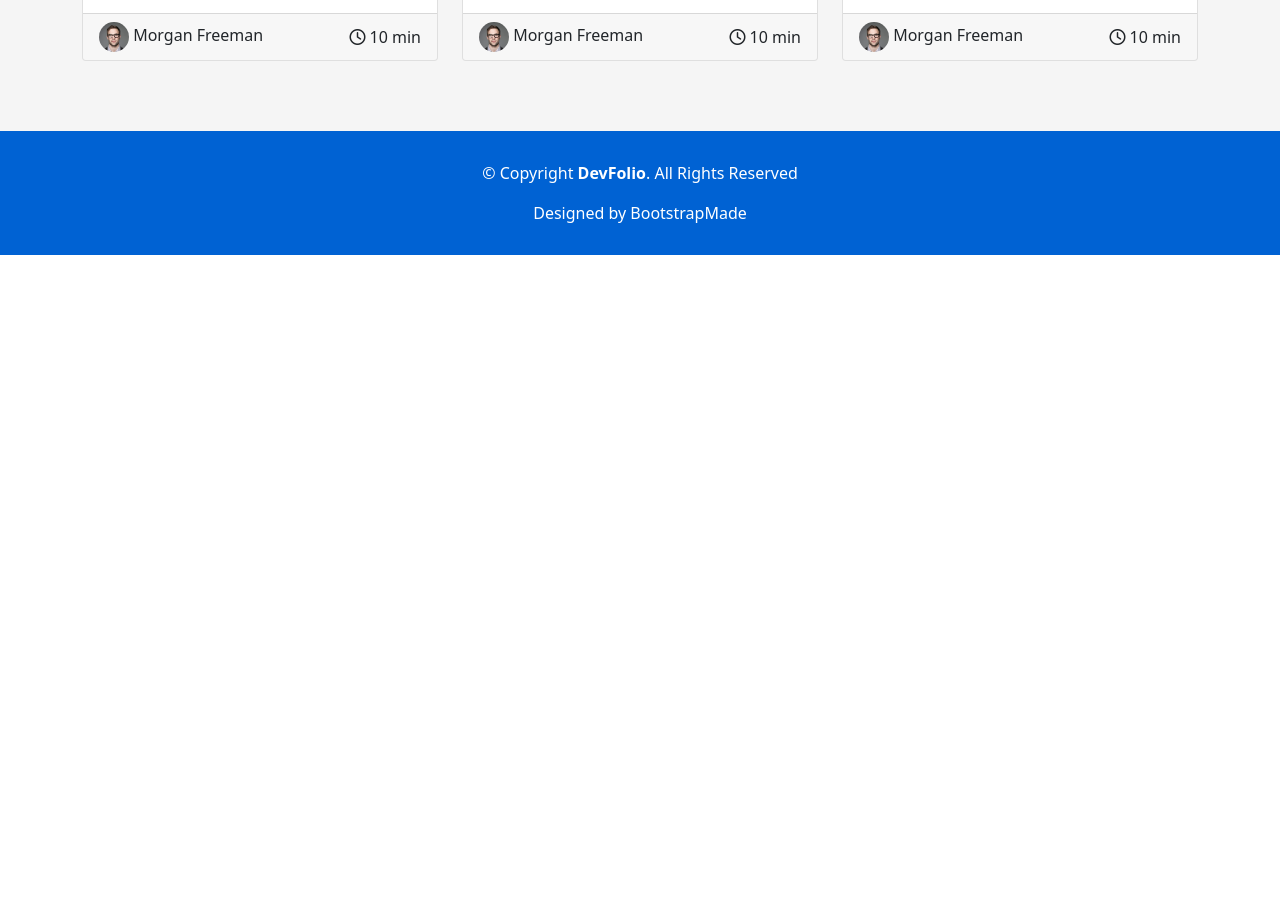
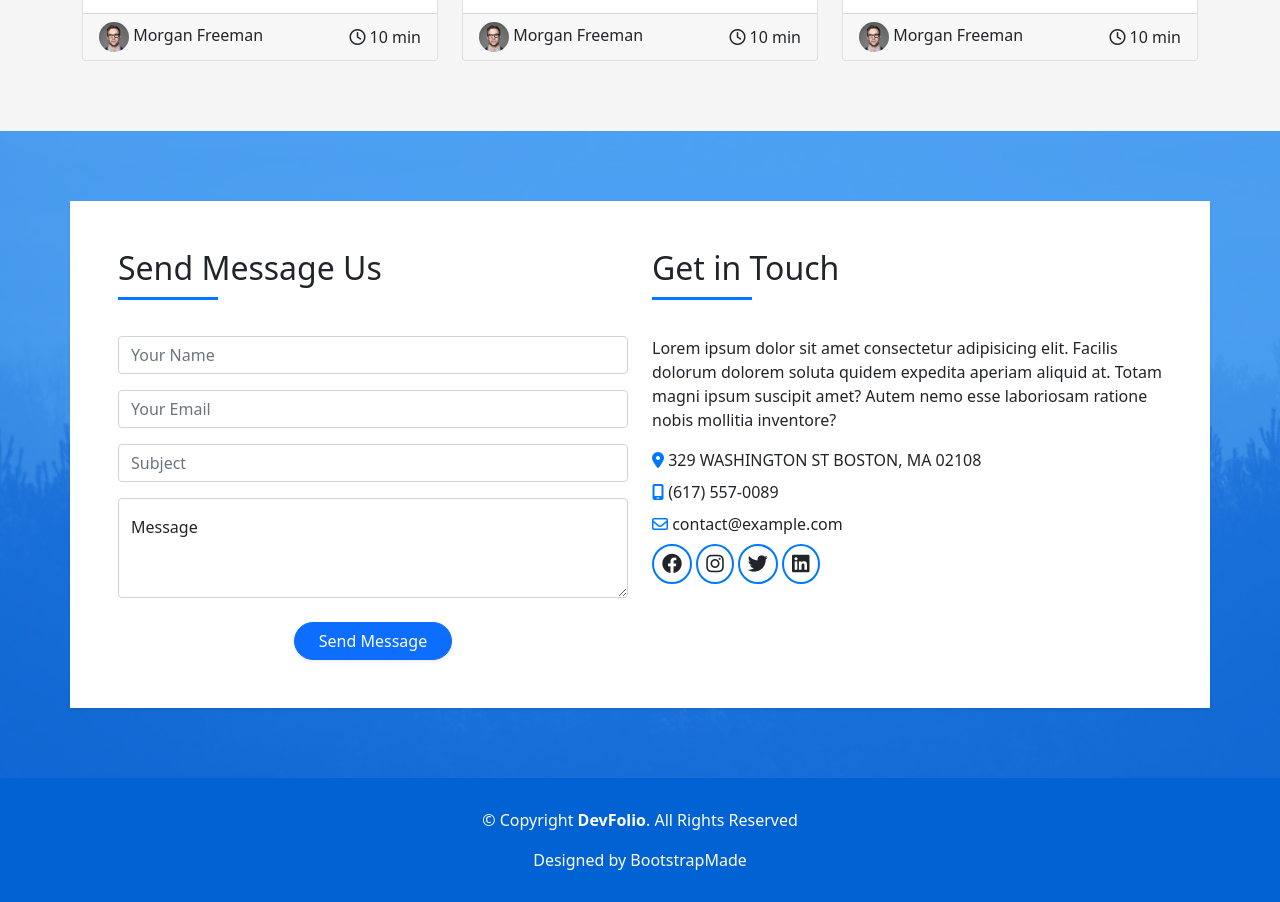
Before and after one commit to HosSamNeo/devfolio, a plain HTML site: page index.html in a window 1280 px wide. Shown: the part 5051-5953 px from the top of the page. Before the commit the page ends 5306 px from the top, so only its background shows below. Drawn offline with nearby package versions, Linux system fonts and the light colour scheme.

Commit message:
done
done

```diff
--- a/index.html
+++ b/index.html
@@ -546,7 +546,71 @@
     <!-- END BLOG SECTION  -->
 
     <!-- START CONTACT SECTION  -->
+    <section class="form">
+        <div class="overlay shadow-sm ">
+          <div class="container pt-5 shadow-sm p-5 bg-white ">
 
+            <div class="row">
+              <div class="col-md-6  ">
+                <h5 class="title-left mb-5 "> Send Message Us</h5>
+                <div class="mb-3">
+                  <input type="text" class="form-control" id="formGroupExampleInput" placeholder="Your Name">
+                </div>
+                <div class="mb-3">
+                  <input type="email" class="form-control" id="formGroupExampleInput2" placeholder="Your Email">
+                </div>
+                <div class="mb-3">
+                  <input type="text" class="form-control" id="formGroupExampleInput2" placeholder="Subject">
+                </div>
+                <div class="form-floating">
+                  <textarea class="form-control" placeholder="Leave a comment here" id="floatingTextarea2"
+                    style="height: 100px"></textarea>
+                  <label for="floatingTextarea2">Message</label>
+                </div>
+                <div class="text-center">
+                  <button class="btn btn-primary  shadow-sm mt-4 rounded-pill px-4  " type="submit">Send Message</button>
+                </div>
+              </div>
+
+              <div class="col-md-6 ">
+                <div>
+                  <h5 class="title-left mb-5"> Get in Touch</h5>
+                  <p>Lorem ipsum dolor sit amet consectetur adipisicing elit. Facilis dolorum dolorem soluta quidem
+                    expedita aperiam aliquid at. Totam magni ipsum suscipit amet? Autem nemo esse laboriosam ratione nobis
+                    mollitia inventore?</p>
+                </div>
+
+                <div class="icon mb-2">
+                  <i class="fa-solid fa-location-dot" style="color: #0078ff;"></i>
+                  <span> 329 WASHINGTON ST BOSTON, MA 02108</span>
+                </div>
+                <div class="icon mb-2">
+                  <i class="fa-solid fa-mobile-screen " style="color: #0078ff;"></i>
+                  <span> (617) 557-0089</span>
+                </div>
+                <div class=" title-icon mb-2 ">
+                  <i class="fa-regular fa-envelope " style="color: #0078ff;"></i>
+                  <span> contact@example.com</span>
+                </div>
+
+
+                <div class="icon-link pr-3">
+                  <span><i class="fa-brands fa-facebook fs-5 p-2 rounded-circle"
+                      style=" border: 2px solid #0078ff;"></i><i class=""></i></span>
+                  <span><i class="fa-brands fa-instagram fs-5 p-2 rounded-circle"
+                      style=" border: 2px solid #0078ff;"></i><i class=""></i></span>
+                  <span><i class="fa-brands fa-twitter fs-5 p-2 rounded-circle" style=" border: 2px solid #0078ff;"></i><i
+                      class=""></i></span>
+                  <span><i class="fa-brands fa-linkedin fs-5 p-2 rounded-circle"
+                      style=" border: 2px solid #0078ff;"></i><i class=""></i></span>
+                </div>
+
+              </div>
+
+            </div>
+          </div>
+        </div>
+    </section>
 
 
     <!-- END CONTACT SECTION  -->
--- a/style.css
+++ b/style.css
@@ -457,6 +457,28 @@ body {
 /* END BLOG SECTION  */
 
 /* START CONTACT SECTION  */
+.form{
+    background-attachment: fixed;
+    background-image: url(images/slider.jpg);
+    background-size: cover;
+    background-repeat: no-repeat;
+    background-position: center center;
+
+}
+
+.form .overlay{
+    width: 100%;
+    height: 100%;
+    background-color: rgba(0,125,255,0.7);
+    padding: 70px 0px;
+}
+.icon-link i:hover{
+    background-color: #0078ff;
+    color: white;
+    box-shadow: 0 0 0 1px #0078ff;
+    /* background-color: #0078ff; */
+    box-shadow: 0 0 0 5px #cde1f8;
+}
 /* END CONTACT SECTION  */
 
 
```
